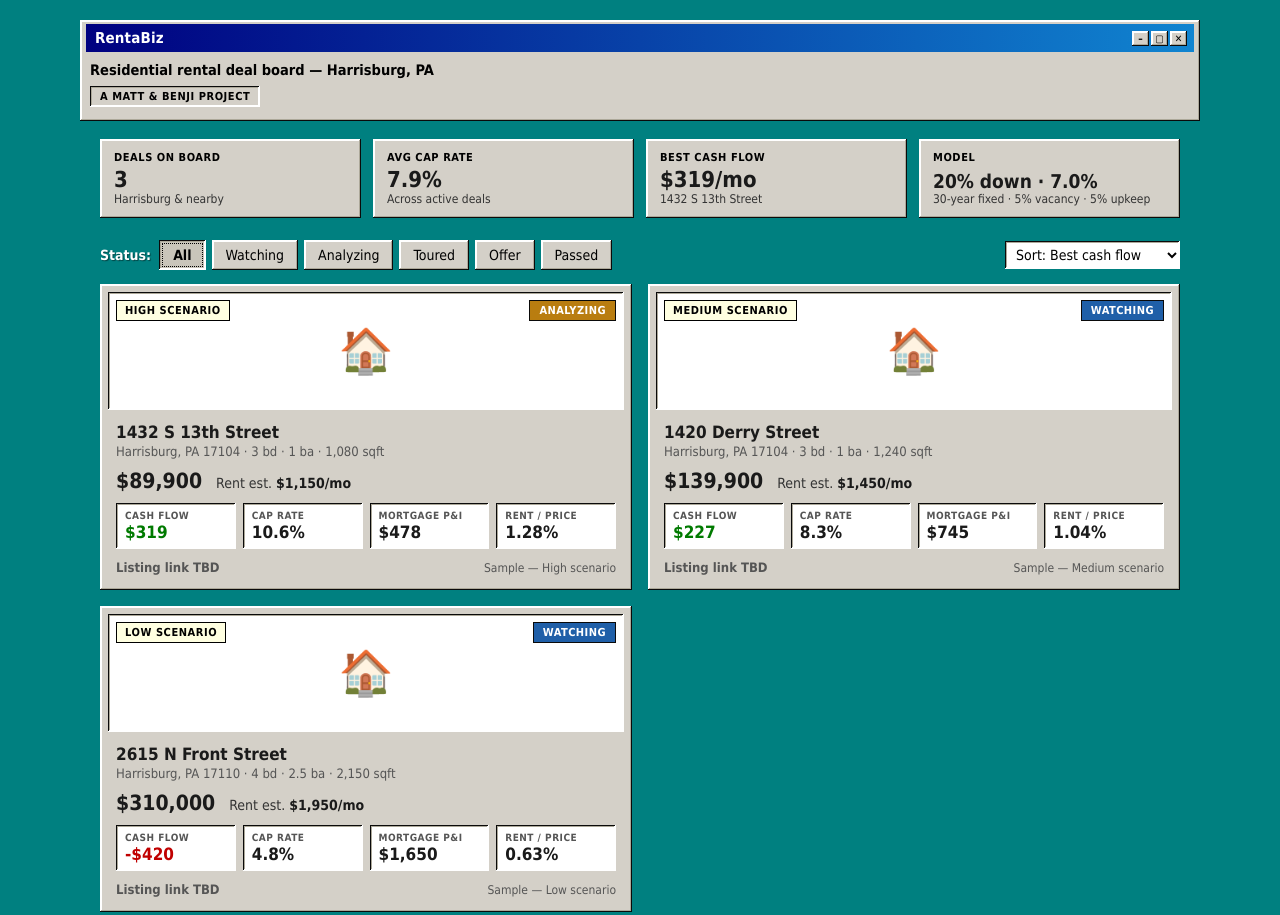
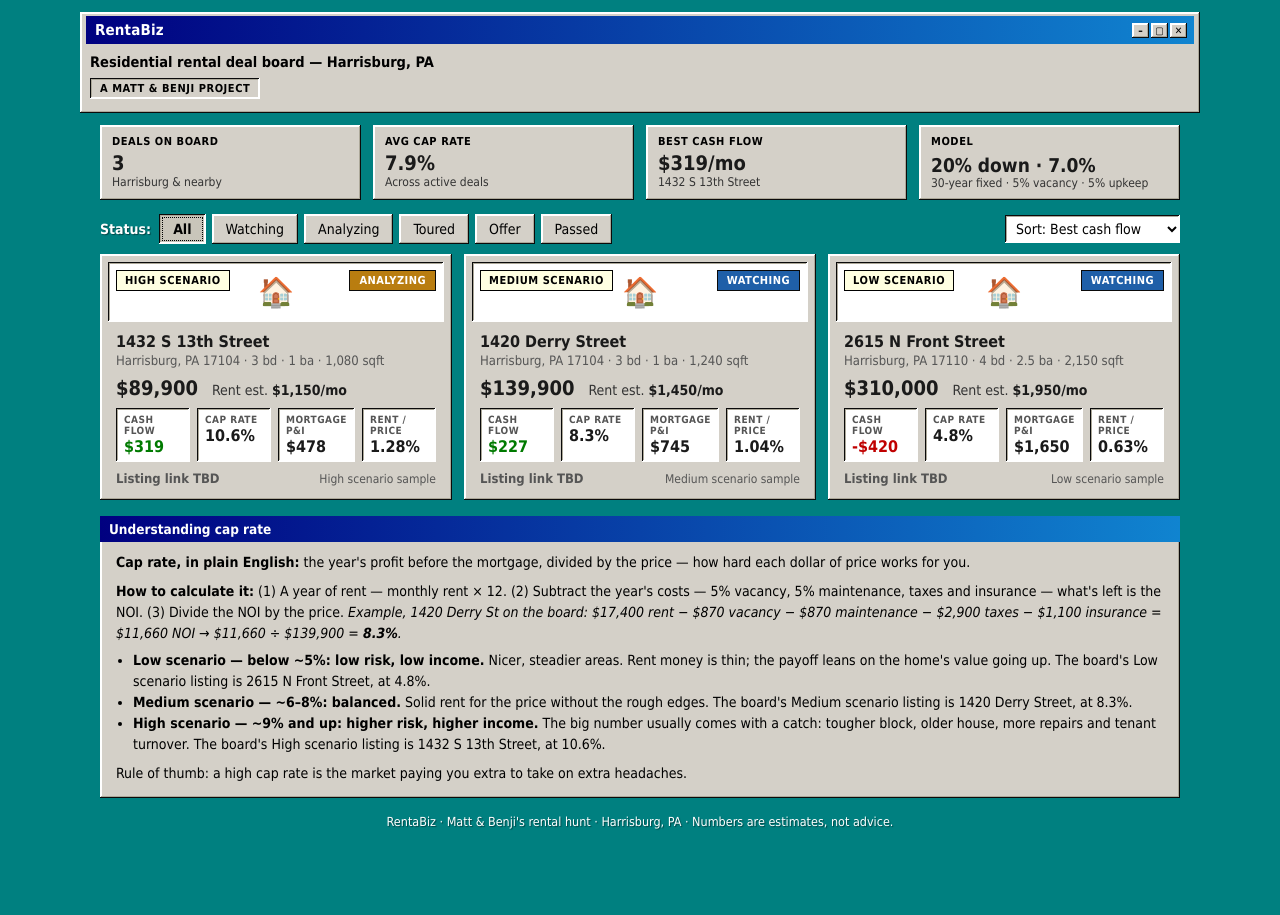
Before and after one commit to MattGPT5786/RentaBiz, a plain HTML site: page index.html in a window 1280 px wide. Shown: the top 915 px of the page. After the commit the page ends 849 px from the top, so only its background shows below. Drawn offline with Linux system fonts and the light colour scheme.

Commit message:
One-page compact layout; scenario names unified (Low/Medium/High scenario) across cards and explanation

```diff
--- a/index.html
+++ b/index.html
@@ -15,9 +15,9 @@
   }
   *{box-sizing:border-box}
   body{margin:0;background:var(--teal);color:var(--ink);font-family:var(--sans);font-size:14.5px;-webkit-font-smoothing:antialiased}
-  .wrap{max-width:1120px;margin:0 auto;padding:0 20px 52px}
+  .wrap{max-width:1120px;margin:0 auto;padding:0 20px 20px}
   /* header = a Windows 95 window */
-  header{background:var(--face);box-shadow:var(--raised);max-width:1120px;margin:20px auto 0;padding:4px}
+  header{background:var(--face);box-shadow:var(--raised);max-width:1120px;margin:12px auto 0;padding:4px}
   header .wrap{padding:0 2px 10px;position:relative}
   .logo{background:linear-gradient(90deg,var(--navy),var(--navy2));color:#ffffff;font-size:15px;font-weight:700;
     letter-spacing:.01em;padding:5px 9px}
@@ -29,14 +29,14 @@
   .crew{display:inline-block;margin:8px 4px 0;background:var(--face);box-shadow:var(--sunken);color:#000;
     font-size:11px;font-weight:700;letter-spacing:.05em;padding:4px 10px;text-transform:uppercase}
   /* summary strip */
-  .strip{display:grid;grid-template-columns:repeat(4,1fr);gap:12px;margin-top:0;padding-top:18px}
+  .strip{display:grid;grid-template-columns:repeat(4,1fr);gap:12px;margin-top:0;padding-top:12px}
   @media (max-width:820px){.strip{grid-template-columns:repeat(2,1fr)}}
-  .stat{background:var(--face);box-shadow:var(--raised);padding:12px 14px}
+  .stat{background:var(--face);box-shadow:var(--raised);padding:10px 12px}
   .stat .k{font-size:11px;font-weight:700;letter-spacing:.05em;text-transform:uppercase;color:#000}
-  .stat .v{font-size:22px;font-weight:700;margin-top:3px}
+  .stat .v{font-size:20px;font-weight:700;margin-top:3px}
   .stat .s{font-size:12px;color:var(--soft)}
   /* toolbar */
-  .toolbar{display:flex;gap:6px;flex-wrap:wrap;align-items:center;margin:22px 0 14px}
+  .toolbar{display:flex;gap:6px;flex-wrap:wrap;align-items:center;margin:14px 0 10px}
   .toolbar .lbl{font-size:14px;font-weight:700;color:#ffffff;margin-right:2px;text-shadow:1px 1px 1px rgba(0,0,0,.45)}
   .fbtn{appearance:none;border:none;background:var(--face);box-shadow:var(--raised);color:#000;font-family:var(--sans);
     font-size:14px;font-weight:400;padding:7px 14px;cursor:pointer}
@@ -45,43 +45,43 @@
   .toolbar select{margin-left:auto;font-family:var(--sans);font-size:14px;color:#000;
     border:none;box-shadow:var(--sunken);padding:5px 7px;background:#ffffff}
   /* deal cards */
-  .grid{display:grid;grid-template-columns:repeat(2,1fr);gap:16px}
+  .grid{display:grid;grid-template-columns:repeat(3,1fr);gap:12px}
   @media (max-width:820px){.grid{grid-template-columns:1fr}}
   .deal{background:var(--face);box-shadow:var(--raised);padding:4px}
-  .photo{position:relative;height:118px;background:#ffffff;box-shadow:var(--sunken);
-    display:flex;align-items:center;justify-content:center;color:var(--navy);font-size:44px;margin:4px 4px 0}
+  .photo{position:relative;height:60px;background:#ffffff;box-shadow:var(--sunken);
+    display:flex;align-items:center;justify-content:center;color:var(--navy);font-size:29px;margin:4px 4px 0}
   .photo .sample{position:absolute;top:8px;left:8px;background:#ffffe1;color:#000;border:1px solid #000;font-size:11px;font-weight:700;
     letter-spacing:.05em;padding:3px 8px}
   .chip{position:absolute;top:8px;right:8px;font-size:11px;font-weight:700;letter-spacing:.04em;text-transform:uppercase;
     padding:3px 9px;color:#fff;border:1px solid #0a0a0a}
   .chip.watching{background:#1f5fa8} .chip.analyzing{background:#b97d10}
   .chip.toured{background:#6a4fb0} .chip.passed{background:#6b7a6e} .chip.offer{background:#145c2b}
-  .deal .body{padding:12px 12px 11px}
-  .deal h3{margin:0;font-size:17px;font-weight:700}
-  .deal .sub{color:var(--faint);font-size:13px;margin:2px 0 10px}
-  .price-row{display:flex;align-items:baseline;gap:14px;flex-wrap:wrap;margin-bottom:10px}
-  .price{font-size:21px;font-weight:700}
+  .deal .body{padding:10px 12px}
+  .deal h3{margin:0;font-size:16px;font-weight:700}
+  .deal .sub{color:var(--faint);font-size:13px;margin:2px 0 8px}
+  .price-row{display:flex;align-items:baseline;gap:14px;flex-wrap:wrap;margin-bottom:8px}
+  .price{font-size:20px;font-weight:700}
   .rent{color:var(--soft);font-size:14px}
   .rent b{color:var(--ink)}
   .metrics{display:grid;grid-template-columns:repeat(4,1fr);gap:7px}
   @media (max-width:480px){.metrics{grid-template-columns:repeat(2,1fr)}}
-  .metric{background:#ffffff;box-shadow:var(--sunken);padding:7px 9px}
+  .metric{background:#ffffff;box-shadow:var(--sunken);padding:6px 8px}
   .metric .k{font-size:10px;font-weight:700;letter-spacing:.05em;text-transform:uppercase;color:var(--faint)}
-  .metric .v{font-size:17px;font-weight:700;margin-top:1px}
+  .metric .v{font-size:16px;font-weight:700;margin-top:1px}
   .metric .v.pos{color:var(--money)} .metric .v.neg{color:var(--red)}
-  .deal .foot{display:flex;gap:10px;align-items:center;margin-top:11px}
+  .deal .foot{display:flex;gap:10px;align-items:center;margin-top:9px}
   .deal .foot a{font-size:13px;color:var(--blue)}
   .deal .foot .src{margin-left:auto;color:var(--faint);font-size:12px}
   .empty{background:#ffffff;box-shadow:var(--sunken);padding:24px;text-align:center;color:#000;font-weight:700}
   /* notes */
-  .notes{display:grid;grid-template-columns:1fr;gap:16px;margin-top:26px}
-  .note{background:var(--face);box-shadow:var(--raised);padding:16px 18px}
-  .note h3{margin:-16px -18px 12px;font-size:13.5px;font-weight:700;color:#fff;
+  .notes{display:grid;grid-template-columns:1fr;gap:16px;margin-top:16px}
+  .note{background:var(--face);box-shadow:var(--raised);padding:14px 16px}
+  .note h3{margin:-14px -16px 10px;font-size:13.5px;font-weight:700;color:#fff;
     background:linear-gradient(90deg,var(--navy),var(--navy2));padding:5px 9px}
-  .note p,.note li{color:#000;font-size:14.5px;line-height:1.65}
+  .note p,.note li{color:#000;font-size:14px;line-height:1.5}
   .note ul{margin:6px 0 0;padding-left:17px}
   .note p{margin:0}
-  footer{margin-top:30px;text-align:center;color:#ffffff;font-size:12.5px;text-shadow:1px 1px 1px rgba(0,0,0,.45)}
+  footer{margin-top:16px;text-align:center;color:#ffffff;font-size:12.5px;text-shadow:1px 1px 1px rgba(0,0,0,.45)}
 </style>
 </head>
 <body>
@@ -126,9 +126,9 @@
       <p><b>Cap rate, in plain English:</b> the year's profit before the mortgage, divided by the price — how hard each dollar of price works for you.</p>
       <p style="margin-top:8px"><b>How to calculate it:</b> (1) A year of rent — monthly rent × 12. (2) Subtract the year's costs — 5% vacancy, 5% maintenance, taxes and insurance — what's left is the NOI. (3) Divide the NOI by the price. <i>Example, 1420 Derry St on the board: $17,400 rent − $870 vacancy − $870 maintenance − $2,900 taxes − $1,100 insurance = $11,660 NOI → $11,660 ÷ $139,900 = <b>8.3%</b>.</i></p>
       <ul>
-        <li><b>Below ~5% — low risk, low income.</b> Nicer, steadier areas. Rent money is thin; the payoff leans on the home's value going up. The board's low sample is Front St, at 4.8%.</li>
-        <li><b>~6–8% — the middle ground.</b> Solid rent for the price without the rough edges. The board's medium sample is Derry St, at 8.3%.</li>
-        <li><b>~9% and up — higher risk, higher income.</b> The big number usually comes with a catch: tougher block, older house, more repairs and tenant turnover. The board's high sample is S 13th St, at 10.6%.</li>
+        <li><b>Low scenario — below ~5%: low risk, low income.</b> Nicer, steadier areas. Rent money is thin; the payoff leans on the home's value going up. The board's Low scenario listing is 2615 N Front Street, at 4.8%.</li>
+        <li><b>Medium scenario — ~6–8%: balanced.</b> Solid rent for the price without the rough edges. The board's Medium scenario listing is 1420 Derry Street, at 8.3%.</li>
+        <li><b>High scenario — ~9% and up: higher risk, higher income.</b> The big number usually comes with a catch: tougher block, older house, more repairs and tenant turnover. The board's High scenario listing is 1432 S 13th Street, at 10.6%.</li>
       </ul>
       <p style="margin-top:8px">Rule of thumb: a high cap rate is the market paying you extra to take on extra headaches.</p>
     </div>
@@ -145,13 +145,13 @@
   var DEALS = [
     { sample:true, address:"1420 Derry Street", city:"Harrisburg, PA 17104", price:139900,
       beds:3, baths:1, sqft:1240, rent:1450, taxes:2900, insurance:1100,
-      status:"Watching", link:"", scenario:"Medium", source:"Sample — Medium scenario" },
+      status:"Watching", link:"", scenario:"Medium", source:"Medium scenario sample" },
     { sample:true, address:"2615 N Front Street", city:"Harrisburg, PA 17110", price:310000,
       beds:4, baths:2.5, sqft:2150, rent:1950, taxes:4800, insurance:1500,
-      status:"Watching", link:"", scenario:"Low", source:"Sample — Low scenario" },
+      status:"Watching", link:"", scenario:"Low", source:"Low scenario sample" },
     { sample:true, address:"1432 S 13th Street", city:"Harrisburg, PA 17104", price:89900,
       beds:3, baths:1, sqft:1080, rent:1150, taxes:1900, insurance:950,
-      status:"Analyzing", link:"", scenario:"High", source:"Sample — High scenario" }
+      status:"Analyzing", link:"", scenario:"High", source:"High scenario sample" }
   ];
 
   function money(n, dec){ return (n < 0 ? "-$" : "$") + Math.abs(n).toLocaleString("en-US",{maximumFractionDigits:dec||0, minimumFractionDigits:dec||0}); }
```
